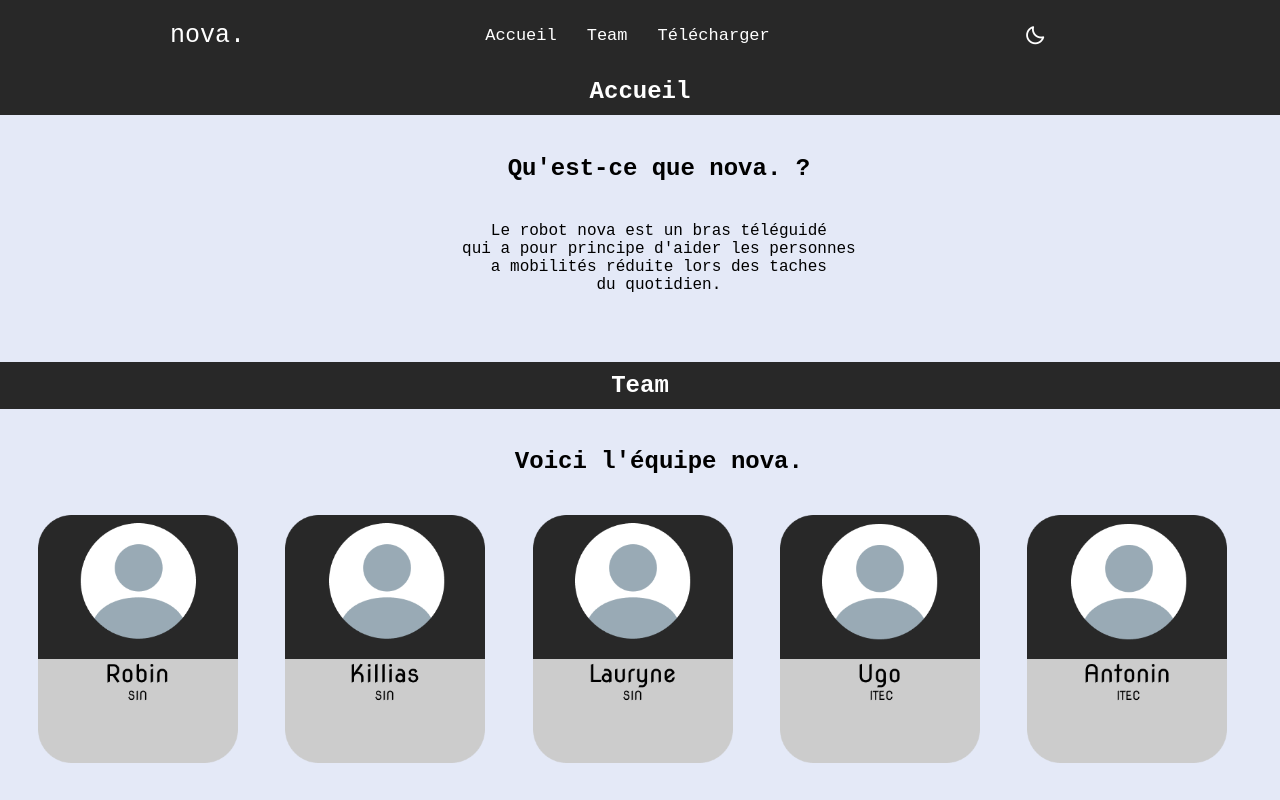
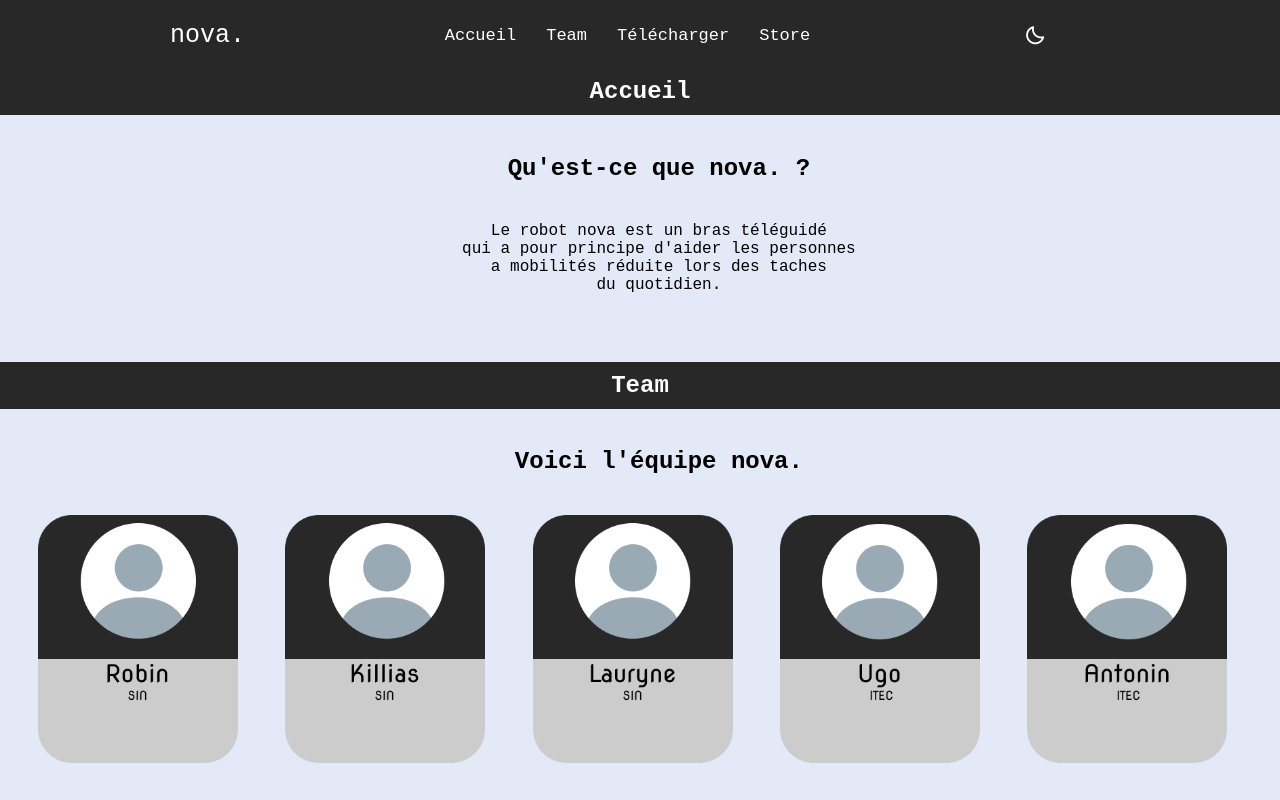
Before and after one commit to equipe-nova/nova, a plain HTML site: page index.html in a window 1280 px wide. Shown: the top 800 px of the page. Drawn offline with nearby package versions, Linux system fonts and the light colour scheme; a web font is replaced by a local one.

Commit message:
Update : BETA v0.08
News :
Store button

```diff
--- a/index.html
+++ b/index.html
@@ -29,6 +29,7 @@
                     <li><a href="#">Accueil</a></li>
                     <li><a href="#propos">Team</a></li>
                     <li><a href="#download">Télécharger</a></li>
+                    <li><a href="#download">Store</a></li>
                 </ul>
             </div>
 
```
